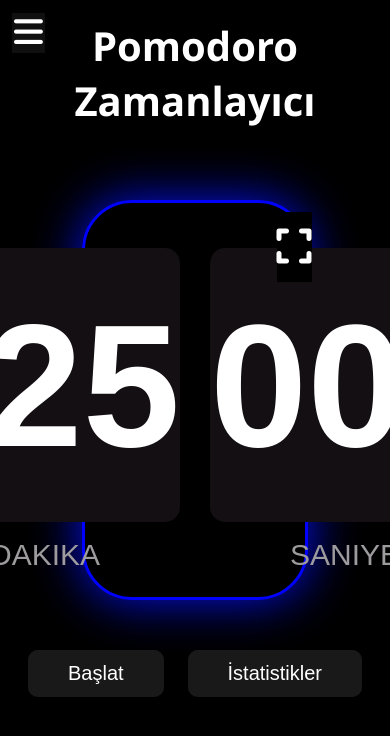
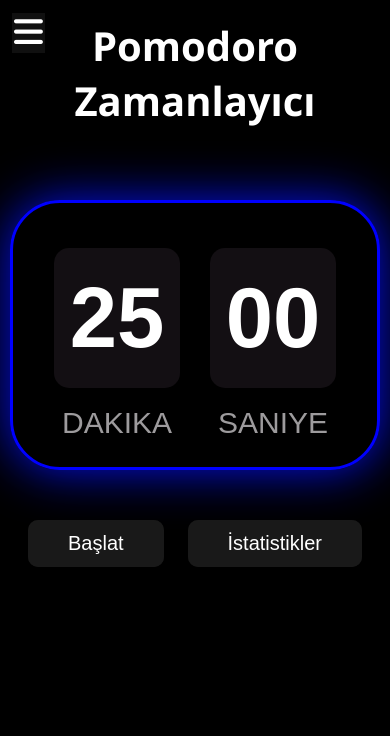
Before and after one commit to developertalhakilic/dersalanim, a plain HTML site: page pomodro.html in a window 390 px wide. Drawn offline with nearby package versions, Linux system fonts and the light colour scheme; a web font is replaced by a local one.

Commit message:
Pomodoro Sayfası Responsive Yapıldı ! ( Responsive V3 )

```diff
--- a/pomodro.css
+++ b/pomodro.css
@@ -1,20 +1,30 @@
-    @import url('https://fonts.cdnfonts.com/css/bdp-fox');
-    @import url('https://fonts.cdnfonts.com/css/tgl-0-16');
-h2{
+@import url("https://fonts.cdnfonts.com/css/bdp-fox");
+@import url("https://fonts.cdnfonts.com/css/tgl-0-16");
+h2 {
   color: white;
-    font-family: 'Segoe UI', Tahoma, Geneva, Verdana, sans-serif;
+  font-family: "Segoe UI", Tahoma, Geneva, Verdana, sans-serif;
   font-size: 40px;
 }
-.pomodroContainer{
+.pomodroContainer {
   display: flex;
   width: 58%;
-    justify-content: center;
+  justify-content: space-around;
   border-radius: 50px;
   height: 400px;
   border: 3px solid blue;
   box-shadow: 0px 0px 49px 0px #030eed;
 }
-.pomodroContainer button{
+.pomodroContainer .bilgiYazilar {
+  display: flex;
+  align-items: center;
+  justify-content: space-evenly;
+  position: absolute;
+  margin-top: 260px;
+  width: 1100px;
+  border-radius: 0 0 50px 50px;
+  height: 100px;
+}
+.pomodroContainer button {
   font-size: 40px;
   height: 70px;
   border: none;
@@ -26,11 +36,11 @@ h2{
   color: white;
   transition: 0.4s ease;
 }
-.section1{
+.section1 {
   height: 100vh;
   background-color: black;
 }
-.hourelement{
+.hourelement {
   width: 275px;
   height: 274px;
   display: inline-flex;
@@ -41,25 +51,21 @@ h2{
   justify-content: center;
   align-items: center;
 }
-.hourelement h2{
+.hourelement h2 {
   font-size: 175px;
-    font-family: 'BDP FOX', sans-serif;
+  font-family: "BDP FOX", sans-serif;
 }
-#dakikaYazi{
-    margin-left: -300px;
+.bilgiYazi {
+  margin-top: 340px;
 }
-#saniyeYazi{
-    margin-left: 300px;
-}
-p{
+p {
   font-size: 30px;
-    margin-top: 300px;
   color: #9d9b9d;
   position: absolute;
-    font-family: 'TGL 0-17 Alt', sans-serif;
+  font-family: "TGL 0-17 Alt", sans-serif;
   text-transform: uppercase;
 }
-.saat{
+.saat {
   position: absolute;
   display: flex;
   justify-content: center;
@@ -67,19 +73,199 @@ p{
   width: 80%;
   border-radius: 25px;
 }
-.buttons{
+.buttons {
   margin-top: 40px;
 }
-.button{
+.button {
   font-size: 20px;
   margin: 10px;
 }
-#butonDuraklat{
+#butonDuraklat {
   display: none;
 }
-#butonBitir{
+#butonBitir {
   display: none;
 }
-#butonGeriBaslat{
+#butonGeriBaslat {
   display: none;
 }
+
+@media screen and (max-width: 1720px) {
+  .hourelement {
+    width: 260px;
+    height: 260px;
+  }
+  .hourelement h2 {
+    font-size: 160px;
+  }
+  .pomodroContainer {
+    height: 385px;
+  }
+  .bilgiYazi {
+    margin-top: 325px;
+  }
+}
+@media screen and (max-width: 1498px) {
+  .hourelement {
+    width: 250px;
+    height: 250px;
+  }
+  .hourelement h2 {
+    font-size: 150px;
+  }
+  .pomodroContainer {
+    height: 365px;
+    width: 70%;
+  }
+  .bilgiYazi {
+    margin-top: 305px;
+  }
+}
+@media screen and (max-width: 1320px) {
+    .pomodroContainer button{
+        display: none;
+    }
+  .pomodroContainer {
+    width: 80%;
+  }
+}
+@media screen and (max-width: 1150px) {
+  .pomodroContainer {
+    width: 85%;
+  }
+}
+@media screen and (max-width: 1114px) {
+  .hourelement {
+    width: 230px;
+    height: 230px;
+  }
+  .hourelement h2 {
+    font-size: 135px;
+  }
+  .pomodroContainer {
+    height: 355px;
+    width: 90%;
+  }
+  .bilgiYazi {
+    margin-top: 295px;
+  }
+}
+@media screen and (max-width: 945px) {
+  .hourelement {
+    width: 220px;
+    height: 220px;
+  }
+  .hourelement h2 {
+    font-size: 130px;
+  }
+  .pomodroContainer {
+    height: 345px;
+  }
+  .bilgiYazi {
+    margin-top: 285px;
+  }
+}
+@media screen and (max-width: 725px) {
+    .hourelement {
+        width: 200px;
+        height: 200px;
+      }
+      .hourelement h2 {
+        font-size: 120px;
+      }
+      .pomodroContainer {
+        height: 325px;
+      }
+      .bilgiYazi {
+        margin-top: 265px;
+      }
+}
+@media screen and (max-width: 654px) {
+  .pomodroContainer {
+    width: 95%;
+  }
+}
+@media screen and (max-width: 600px) {
+  .hourelement {
+    width: 185px;
+    height: 185px;
+  }
+  .hourelement h2 {
+    font-size: 105px;
+  }
+  .pomodroContainer {
+    height: 300px;
+  }
+  .bilgiYazi {
+    margin-top: 240px;
+  }
+}
+@media screen and (max-width: 515px) {
+    .hourelement {
+      width: 170px;
+      height: 170px;
+    }
+    .hourelement h2 {
+      font-size: 100px;
+    }
+    .pomodroContainer {
+      height: 285px;
+    }
+    .bilgiYazi {
+      margin-top: 225px;
+    }
+}
+@media screen and (max-width: 465px) {
+    .hourelement {
+      width: 160px;
+      height: 160px;
+    }
+    .hourelement h2 {
+      font-size: 95px;
+    }
+}
+@media screen and (max-width: 430px) {
+    .hourelement {
+      width: 150px;
+      height: 150px;
+    }
+    .hourelement h2 {
+      font-size: 90px;
+    }
+    .pomodroContainer {
+      height: 275px;
+    }
+    .bilgiYazi {
+      margin-top: 215px;
+    }
+}
+@media screen and (max-width: 400px) {
+    .hourelement {
+      width: 140px;
+      height: 140px;
+    }
+    .hourelement h2 {
+      font-size: 85px;
+    }
+    .pomodroContainer {
+      height: 270px;
+    }
+    .bilgiYazi {
+      margin-top: 210px;
+    }
+}
+@media screen and (max-width: 384px) {
+    .hourelement {
+      width: 130px;
+      height: 130px;
+    }
+    .hourelement h2 {
+      font-size: 80px;
+    }
+    .pomodroContainer {
+      height: 265px;
+    }
+    .bilgiYazi {
+      margin-top: 205px;
+    }
+}
--- a/pomodro.html
+++ b/pomodro.html
@@ -57,12 +57,12 @@
         <p id="saatYazi">Saat</p> -->
         <div class="dakika2 hourelement">
             <h2 id="dakika">25</h2>
+            <p id="dakikaYazi" class="bilgiYazi">Dakika</p>
         </div>
-        <p id="dakikaYazi">Dakika</p>
         <div class="saniye hourelement">
             <h2 id="saniye">00</h2>
+            <p id="saniyeYazi" class="bilgiYazi">Saniye</p>
         </div>
-        <p id="saniyeYazi">Saniye</p>
     </div>
     </div>
     <div class="buttons">
```
Lines whose indentation alone changed are shown as unchanged.
